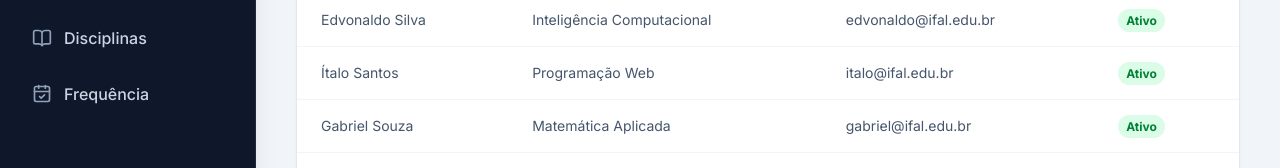
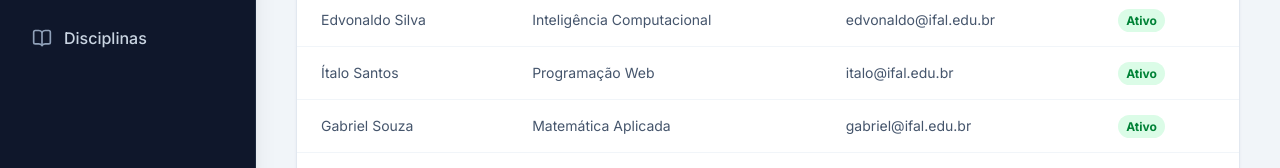
Before and after one commit to JoaoGSantiago/gestao-escolar, a Next.js app: page /professores in a window 1280 px wide. Shown: the part 306-474 px from the top of the page. Built offline with nearby package versions, Linux system fonts and the light colour scheme.

Commit message:
chore: remove frequencia da sidebar

```diff
--- a/components/Sidebar.tsx
+++ b/components/Sidebar.tsx
@@ -5,7 +5,6 @@ import {
   Users,
   GraduationCap,
   BookOpen,
-  CalendarCheck,
   School,
 } from "lucide-react";
 
@@ -15,7 +14,6 @@ const menuItems = [
   { name: "Professores", icon: GraduationCap, href: "/professores" },
   { name: "Turmas", icon: School, href: "/turmas" },
   { name: "Disciplinas", icon: BookOpen, href: "/disciplinas" },
-  { name: "Frequência", icon: CalendarCheck, href: "/frequencia" },
 ];
 
 export function Sidebar() {
```
